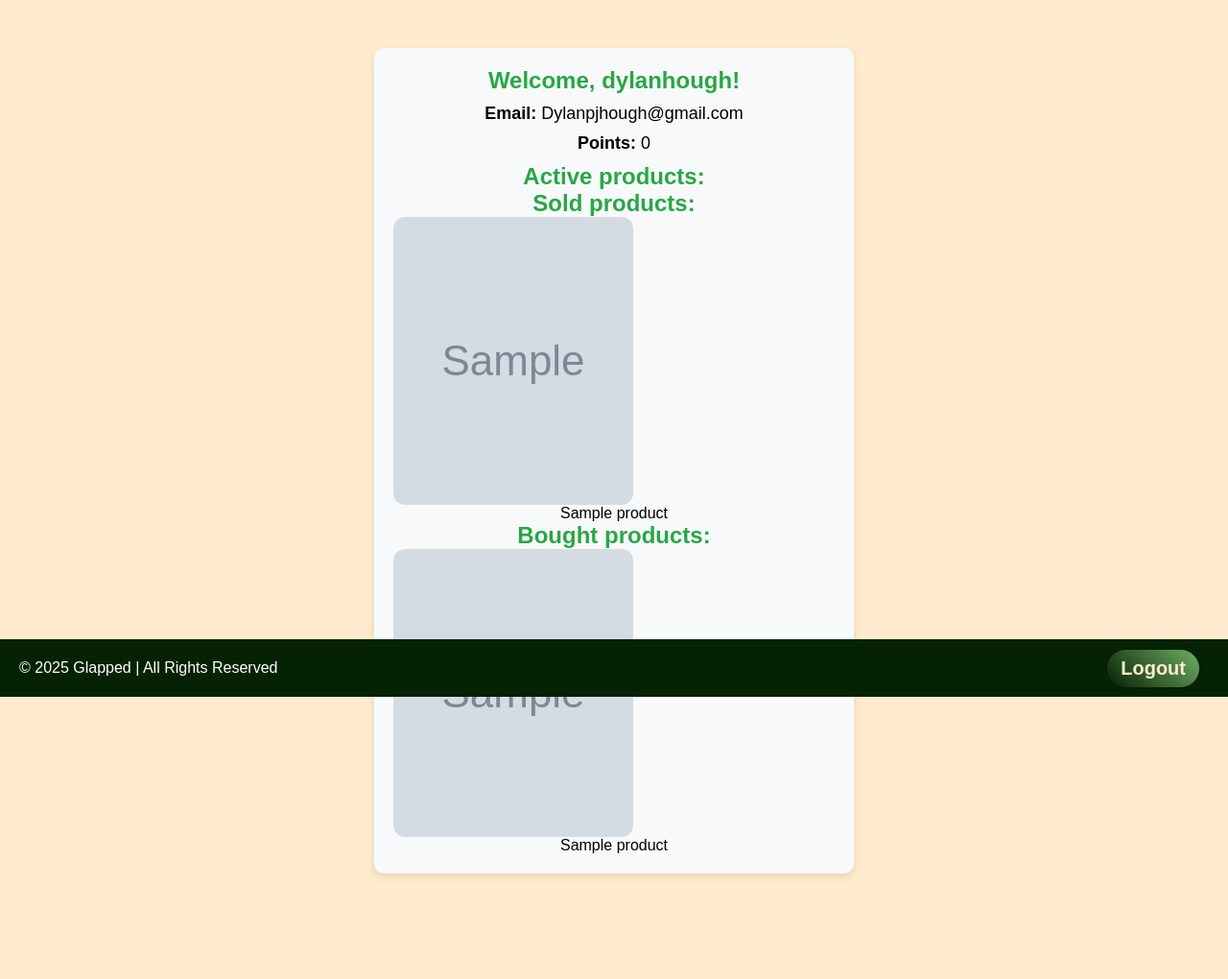
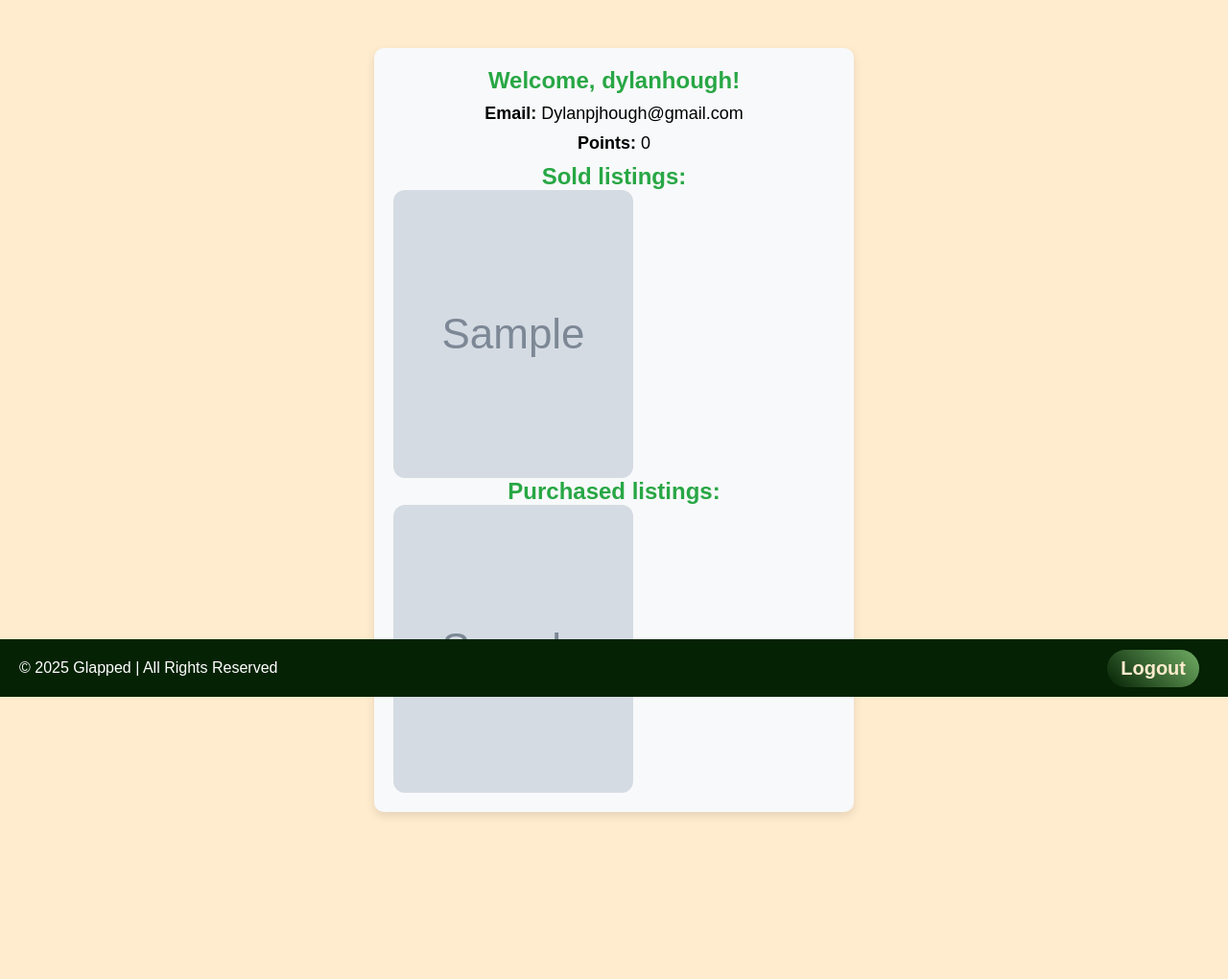
Before and after one commit to The-Lovebugs/Glapped, a Django app: page /account/ in a window 1280 px wide. Shown: the part 74-1094 px from the top of the page at 96% size. After the commit the page ends 924 px from the top, so only its background shows below. Run offline with Django 5.2, Linux system fonts and the light colour scheme; a user stored in the database is signed in; data comes from the database, SQL or seed files in the repository; both versions use the stored data as it was after the commit; tables that the repository leaves empty hold one stand-in row (values such as "Sample post"); grey boxes marked "Sample" are stand-in pictures.

Commit message:
Fixed buying so that points are exchanged correctly, and fixed some of the CSS involved with displaying your listings/puchases

```diff
--- a/Glapped/Glapped_main/templates/account.html
+++ b/Glapped/Glapped_main/templates/account.html
@@ -5,36 +5,39 @@
 <div class="account-container">
     <h2>Welcome, {{ user.username }}!</h2>
     <p><strong>Email:</strong> {{ user.email }}</p>
-    <p><strong>Points:</strong> {{ user.userprofile.points }}</p> <!-- Display the points here -->
+    <p><strong>Points:</strong> {{ user.userprofile.points }}</p>
     <ul>
-        <h2> Active products: </h2>
-        {% for product in products %}
-            {% if product.sold == False %}
+        {% if activeProducts %}
+            <h2> Active listings: </h2>
+            {% for product in activeProducts %}
+                <a href="/{{ product.id }}/">
                     <div class="product-preview" style="background-image: url('{{ product.image.url }}');">
                     </div>
-                {{ product.name }}
+                </a>
+            {% endfor %}
         {% endif %}
-        {% endfor %}
     </ul>
     <ul>
-        <h2> Sold products: </h2>
-        {% for product in products %}
-            {% if product.sold %}
+        {% if soldProducts %}
+            <h2> Sold listings: </h2>
+            {% for product in soldProducts %}
+                <a href="/{{ product.id }}/">
                     <div class="product-preview" style="background-image: url('{{ product.image.url }}');">
                     </div>
-                {{ product.name }}
+                </a>
+            {% endfor %}
         {% endif %}
-        {% endfor %}
     </ul>
     <ul>
-        <h2> Bought products: </h2>
+        {% if boughtProducts %}
+            <h2> Purchased listings: </h2>
             {% for product in boughtProducts %}
-
+                <a href="/{{ product.id }}/">
                     <div class="product-preview" style="background-image: url('{{ product.image.url }}');">
                     </div>
-                {{ product.name }}
-
+                </a>
             {% endfor %}
+        {% endif %}
     </ul>
 
 
--- a/Glapped/Glapped_main/views.py
+++ b/Glapped/Glapped_main/views.py
@@ -15,9 +15,11 @@ def product_page(request, pk):
 def account(request):
     user = User.objects.get(username=request.user)
     products = Product.objects.filter(user=user)
+    activeProducts = products.filter(sold=False)
+    soldProducts = products.filter(sold=True)
     boughtProducts = Product.objects.filter(buyer=user)
 
-    return render(request, 'account.html', {"products": products, "boughtProducts": boughtProducts})
+    return render(request, 'account.html', {"products": products, "activeProducts": activeProducts, "boughtProducts": boughtProducts, "soldProducts": soldProducts})
 
 def search(request):
     query = request.GET.get('q','')
@@ -52,17 +54,27 @@ def leaderBoard(request):
 def buy(request, pk):
     if not request.user.is_authenticated:
         return HttpResponseRedirect("/login")
-    if request.user == Product.objects.get(pk=pk).user:
+
+    product = Product.objects.get(pk=pk)
+
+    if request.user == product.user:
         return HttpResponse("You can't buy your own product!")
-    if Product.objects.get(pk=pk).sold:
+    if product.sold:
         return HttpResponse("This product has already been sold!")
     if request.user.userprofile.points < Product.objects.get(pk=pk).price:
         return HttpResponse("You don't have enough points to buy this product!")
-    request.user.userprofile.points -= Product.objects.get(pk=pk).price
 
-    product = Product.objects.get(pk=pk)
+
+    request.user.userprofile.points -= product.price #deduct points from buyer
+
+    product.user.userprofile.points += product.price #reward points to seller
+
     product.sold = True
     product.buyer = request.user
+
+    product.user.userprofile.save()
+    request.user.userprofile.save()
+
     product.save()
-    request.user.userprofile.save()
+
     return HttpResponseRedirect("/")
```
Also changed, not shown: Glapped/db.sqlite3, Glapped/media/product_images/sweater_2qLeTX1.jpg (added), Glapped/media/product_images/sweater_B851JmD.jpg (added), Glapped/media/product_images/sweater_JRIXf7t.jpg (added), 1 other file. Lines whose indentation alone changed are shown as unchanged.
